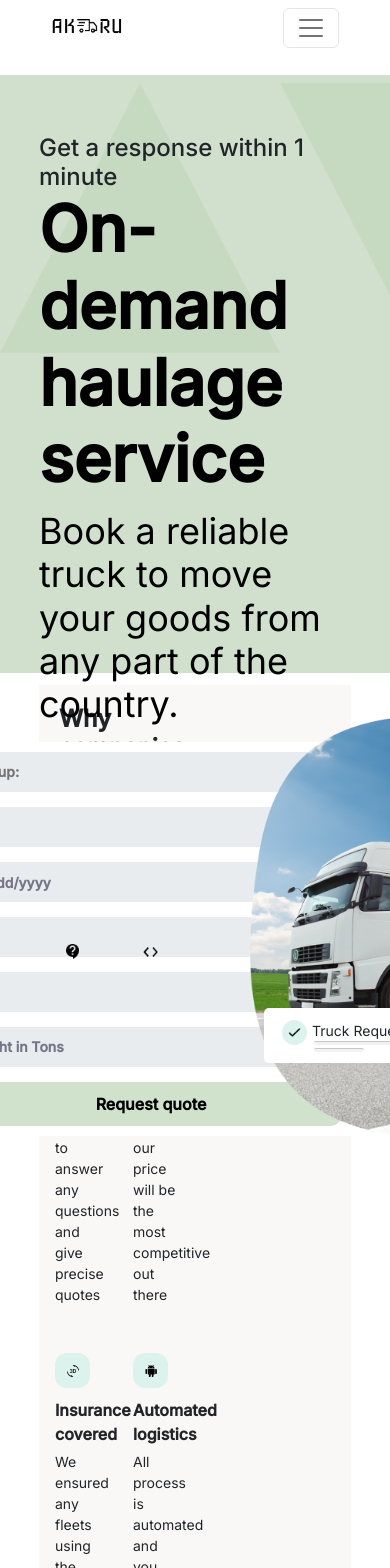
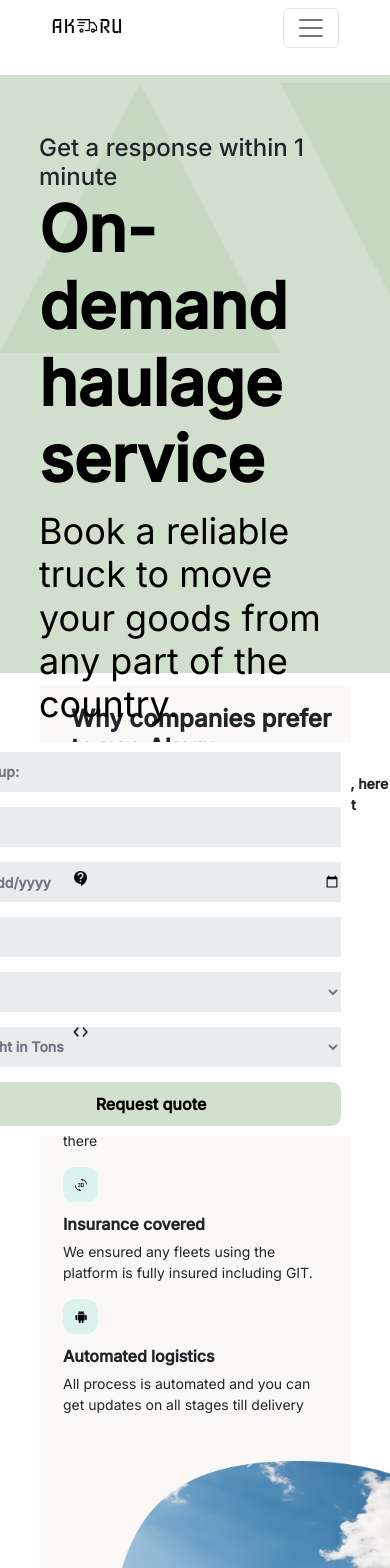
Before and after one commit to emmasam1/akeru1, a React (Create React App) app: page / in a window 390 px wide. Shown: the top 1568 px of the page. Built offline with nearby package versions, Linux system fonts and the light colour scheme; a web font is replaced by a local one.

Commit message:
mobile view update

```diff
--- a/src/App.css
+++ b/src/App.css
@@ -18,6 +18,9 @@
 
   --tableHeaderColor: #F3F6F9;
 
+}
+.color1{
+  background-color: #006156;
 }
 body{
   font-family: "Inter", sans-serif;
--- a/src/Responsive.css
+++ b/src/Responsive.css
@@ -176,9 +176,10 @@
   /* NOT FOUND PAGE */
 
   /* HOME PAGE */
-  .akeru-col {
-    width: 100%;
-  }
+  .col-sm-6 {
+    width: 50%;
+    display: grid;
+}
   .hero_style {
     overflow: hidden;
     height: 945px;
@@ -211,13 +212,13 @@
     width: 100% !important;
   } */
   .truck {
-    left: 40px;
+    left: -50px;
   }
   .lower_truck_div {
-    right: 15px;
+    right: 110px;
   }
   .lower_truck_div2 {
-    right: 15px;
+    right: 115px;
   }
   .milestone {
     flex-direction: column;
--- a/src/components/Home.js
+++ b/src/components/Home.js
@@ -37,12 +37,12 @@ function Home() {
   useEffect(() => {
     const request = JSON.parse(localStorage.getItem("request"));
     if (request) {
-      setpick_up(request.pick_up)
-      setdrop_off(request.drop_off)
-      setdate(request.date)
-      setItem(request.item)
-      setTruckType(request.truck_type)
-      setWeight(request.weight)
+      setpick_up(request.pick_up);
+      setdrop_off(request.drop_off);
+      setdate(request.date);
+      setItem(request.item);
+      setTruckType(request.truck_type);
+      setWeight(request.weight);
       setpick_up(request.pick_up);
       setdrop_off(request.drop_off);
       setdate(request.date);
@@ -62,18 +62,17 @@ function Home() {
     if (isValid && user) {
       let user_id = user.user_id;
       let data = {
-        "user_id": user_id,
-        "drop_off": drop_off,
-        "pick_up": pick_up,
-        "date": date,
-        "item": item,
-        "weight": weight,
-        "truck_type": truck_type,
-      }
+        user_id: user_id,
+        drop_off: drop_off,
+        pick_up: pick_up,
+        date: date,
+        item: item,
+        weight: weight,
+        truck_type: truck_type,
+      };
 
-      localStorage.setItem("request", JSON.stringify(data))
-      navigate("/detail")
-
+      localStorage.setItem("request", JSON.stringify(data));
+      navigate("/detail");
     } else {
       if (user == null) {
         alert("Please login before making a request");
@@ -115,7 +114,6 @@ function Home() {
       weightErr.weight = "What is the weight of your goods";
       isValid = false;
     }
-
 
     setpick_upErr(pick_upErr);
     setdrop_offErr(drop_offErr);
@@ -217,8 +215,6 @@ function Home() {
                       );
                     })}
 
-
-
                     <select
                       className="select"
                       name="truck_type"
@@ -282,8 +278,9 @@ function Home() {
       </div>
 
       <div className="main_width div_color mt-3">
-        <div className="akeru_column">
-          <div className="akeru-col">
+        <div className="container">
+          <div className="row">
+            <div className="col-sm-6 col-md-6">
               <div className="truck_section_margin truck_div_width">
                 <h6 className="truck_h6_text">
                   Why companies prefer to use Akeru
@@ -295,50 +292,62 @@ function Home() {
                   communicate two really important product features with icons.
                 </p>
               </div>
-            <div className="akeru_column">
-              <div className="akeru-col-md p-3">
+
+              <div className="container">
+                <div className="row">
+                  <div className="col-lg-6 col-md-6">
                     <div>
                       <div className="icon_holder d-flex justify-content-center">
                         <img src={vector} alt="icon" className="vector_icon" />
                       </div>
                       <p className="truck_small_heading">Unbeatable support</p>
                       <p className="truck_6rem_text">
-                    Our support are available 24/7 to answer any questions and
-                    give precise quotes
+                        Our support are available 24/7 to answer any questions
+                        and give precise quotes
                       </p>
                     </div>
                   </div>
-              <div className="akeru-col-md p-3">
+                  <div className="col-lg-6 col-md-6">
                     <div>
                       <div className="icon_holder d-flex justify-content-center">
-                    <img src={vector4} alt="icon" className="vector_icon4" />
+                        <img
+                          src={vector4}
+                          alt="icon"
+                          className="vector_icon4"
+                        />
                       </div>
                       <p className="truck_small_heading">Competitive pricing</p>
                       <p className="truck_6rem_text">
-                    With over 10years in the industry our price will be the most
-                    competitive out there
+                        With over 10years in the industry our price will be the
+                        most competitive out there
                       </p>
                     </div>
                   </div>
-            </div>
 
-            <div className="akeru_column">
-              <div className="akeru-col-md p-3">
+                  <div className="col-lg-6 col-md-6">
                     <div>
                       <div className="icon_holder d-flex justify-content-center">
-                    <img src={vector2} alt="icon" className="vector_icon2" />
+                        <img
+                          src={vector2}
+                          alt="icon"
+                          className="vector_icon2"
+                        />
                       </div>
                       <p className="truck_small_heading">Insurance covered</p>
                       <p className="truck_6rem_text">
-                    We ensured any fleets using the platform is fully insured
-                    including GIT.
+                        We ensured any fleets using the platform is fully
+                        insured including GIT.
                       </p>
                     </div>
                   </div>
-              <div className="akeru-col-md p-3">
+                  <div className="col-lg-6 col-md-6">
                     <div>
                       <div className="icon_holder d-flex justify-content-center">
-                    <img src={vector3} alt="icon" className="vector_icon2" />
+                        <img
+                          src={vector3}
+                          alt="icon"
+                          className="vector_icon2"
+                        />
                       </div>
                       <p className="truck_small_heading">Automated logistics</p>
                       <p className="truck_6rem_text">
@@ -349,8 +358,8 @@ function Home() {
                   </div>
                 </div>
               </div>
-
-          <div className="akeru-col akeru-col-height display">
+            </div>
+            <div className="col-sm-5 offset-sm-2 col-md-6 offset-md-0 display akeru-col-height">
             <img src={truck} alt="truck" className="truck" />
             <div className="lower_truck_div">
               <div className="d-flex">
@@ -374,6 +383,15 @@ function Home() {
               <hr className="horizontal_line2" />
             </div>
             </div>
+          </div>
+          {/* <div className="row">
+            <div className="col-sm-6 col-md-5 col-lg-6">
+              .col-sm-6 .col-md-5 .col-lg-6
+            </div>
+            <div className="col-sm-6 col-md-5 offset-md-2 col-lg-6 offset-lg-0">
+              .col-sm-6 .col-md-5 .offset-md-2 .col-lg-6 .offset-lg-0
+            </div>
+          </div> */}
         </div>
       </div>
 
--- a/src/components/Partner.js
+++ b/src/components/Partner.js
@@ -32,8 +32,9 @@ function Partner() {
 
         <div className="main_width position-absolute">
           <div className="position-relative">
-            <div className="akeru-column">
-              <div className="akeru-col">
+            <div className="container-fluid">
+              <div className="row">
+                <div className="col">
                 <div className="w0">
                   <p className="hero_p_top_text m-0 w900">Own a truck?</p>
                   <h1 className="hero_h1_text">
@@ -57,8 +58,8 @@ function Partner() {
                   <img src={google} alt="icon" />
                   <img src={apple} alt="icon" />
                 </div>
-              </div>
-              <div className="akeru-col d-flex justify-content-around display">
+                </div>
+                <div className="col-sm-5 offset-sm-2 col-md-6 offset-md-0 display d-flex justify-content-around display">
                 <img
                   src={home}
                   alt="icon"
@@ -69,6 +70,7 @@ function Partner() {
                   alt="icon"
                   className="image-width sm-mobile-rel"
                 />
+                </div>
               </div>
             </div>
           </div>
@@ -315,8 +317,8 @@ function Partner() {
 
           <div className="row justify-left mt-2">
             <span className="col-md-6">
-              <i className="bi bi-check-square-fill akeru-primary m-1"></i>Instant
-              payout{" "}
+              <i className="bi bi-check-square-fill akeru-primary m-1"></i>
+              Instant payout{" "}
             </span>
             <span className="col-md-6">
               <i className="bi bi-check-square-fill akeru-primary m-1"></i>{" "}
```
Lines whose indentation alone changed are shown as unchanged.
